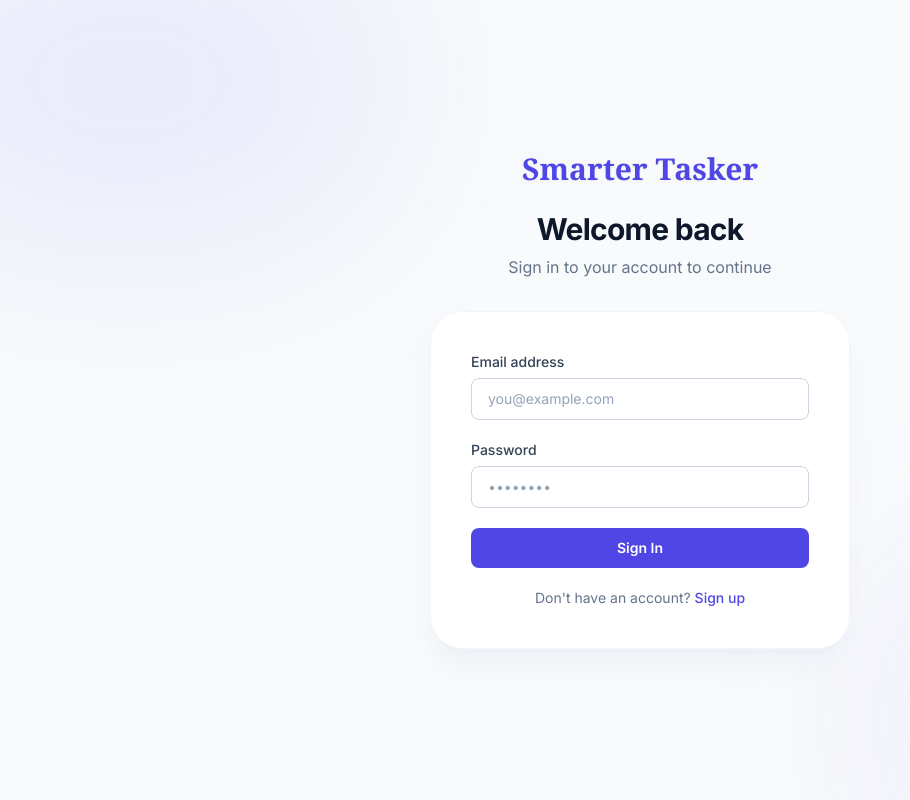
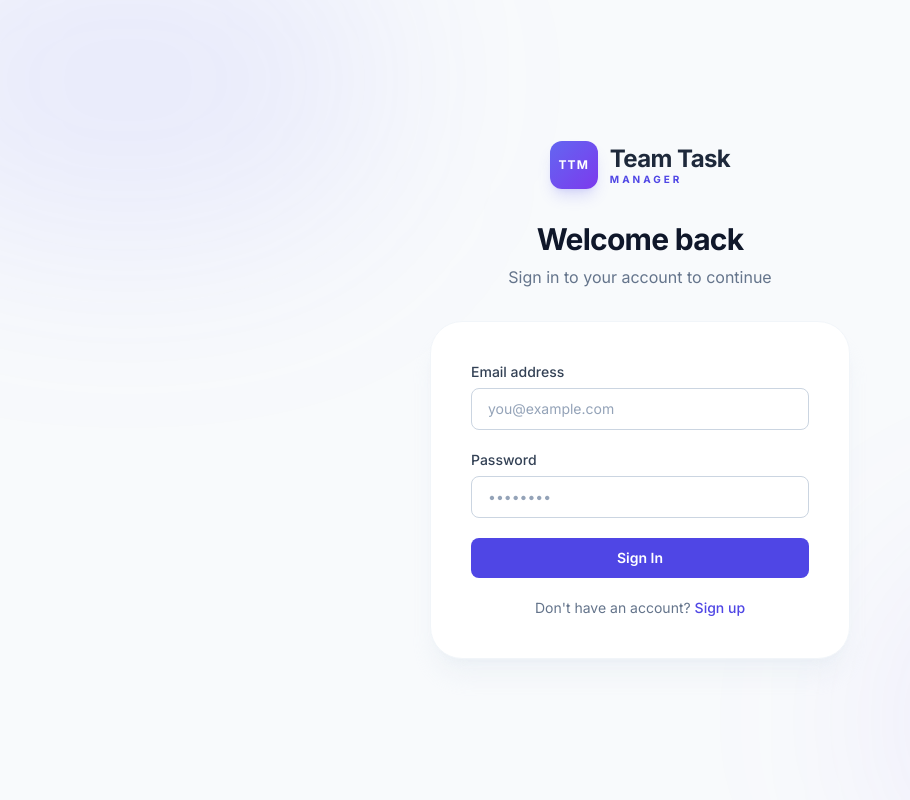
Before and after one commit to sameer-bagde/Assignment-Team-Task-Manager-Full-Stack-, a React (Vite) app: page /signin in a window 1280 px wide. Shown: the whole page, without its empty margins (0-910 px from the left). Built offline with nearby package versions, Linux system fonts and the light colour scheme; no server answers; the HTML template or start-up script is replaced by a standard one.

Commit message:
feat: add sign-in and sign-up pages and update start script to build before server launch

```diff
--- a/package.json
+++ b/package.json
@@ -11,7 +11,7 @@
     "build": "vite build",
     "lint": "eslint . --ext ts,tsx --report-unused-disable-directives --max-warnings 0",
     "preview": "vite preview",
-    "start": "cd server && npm start"
+    "start": "npm run build && cd server && npm start"
   },
   "dependencies": {
     "@headlessui/react": "^1.7.18",
--- a/src/pages/signin/index.tsx
+++ b/src/pages/signin/index.tsx
@@ -9,7 +9,15 @@ const Signin: React.FC = () => (
 
     <div className="w-full max-w-[420px] relative z-10">
       <div className="text-center mb-8 animate-fade-in-up">
-        <h2 className="font-serif font-bold text-3xl text-indigo-600 dark:text-indigo-400 mb-6 drop-shadow-sm">Smarter Tasker</h2>
+        <div className="flex items-center justify-center gap-3 mb-8">
+          <div className="h-12 w-12 rounded-xl bg-gradient-to-br from-indigo-500 to-violet-600 flex items-center justify-center text-white font-bold text-xs tracking-widest shadow-lg shadow-indigo-500/20">
+            TTM
+          </div>
+          <div className="flex flex-col text-left">
+            <h1 className="text-2xl font-bold leading-tight text-slate-800 dark:text-white tracking-tight">Team Task</h1>
+            <p className="text-[10px] font-bold uppercase tracking-[0.3em] text-indigo-600 dark:text-indigo-400 -mt-0.5">Manager</p>
+          </div>
+        </div>
         <h1 className="text-3xl font-bold text-slate-900 dark:text-white tracking-tight">Welcome back</h1>
         <p className="text-slate-500 dark:text-slate-400 mt-2">Sign in to your account to continue</p>
       </div>
--- a/src/pages/signup/index.tsx
+++ b/src/pages/signup/index.tsx
@@ -9,7 +9,15 @@ const Signup: React.FC = () => (
 
     <div className="w-full max-w-[420px] relative z-10 my-8">
       <div className="text-center mb-8 animate-fade-in-up">
-        <h2 className="font-serif font-bold text-3xl text-indigo-600 dark:text-indigo-400 mb-6 drop-shadow-sm">Smarter Tasker</h2>
+        <div className="flex items-center justify-center gap-3 mb-8">
+          <div className="h-12 w-12 rounded-xl bg-gradient-to-br from-indigo-500 to-violet-600 flex items-center justify-center text-white font-bold text-xs tracking-widest shadow-lg shadow-indigo-500/20">
+            TTM
+          </div>
+          <div className="flex flex-col text-left">
+            <h1 className="text-2xl font-bold leading-tight text-slate-800 dark:text-white tracking-tight">Team Task</h1>
+            <p className="text-[10px] font-bold uppercase tracking-[0.3em] text-indigo-600 dark:text-indigo-400 -mt-0.5">Manager</p>
+          </div>
+        </div>
         <h1 className="text-3xl font-bold text-slate-900 dark:text-white tracking-tight">Create an account</h1>
         <p className="text-slate-500 dark:text-slate-400 mt-2">Join your team and start collaborating</p>
       </div>
```
